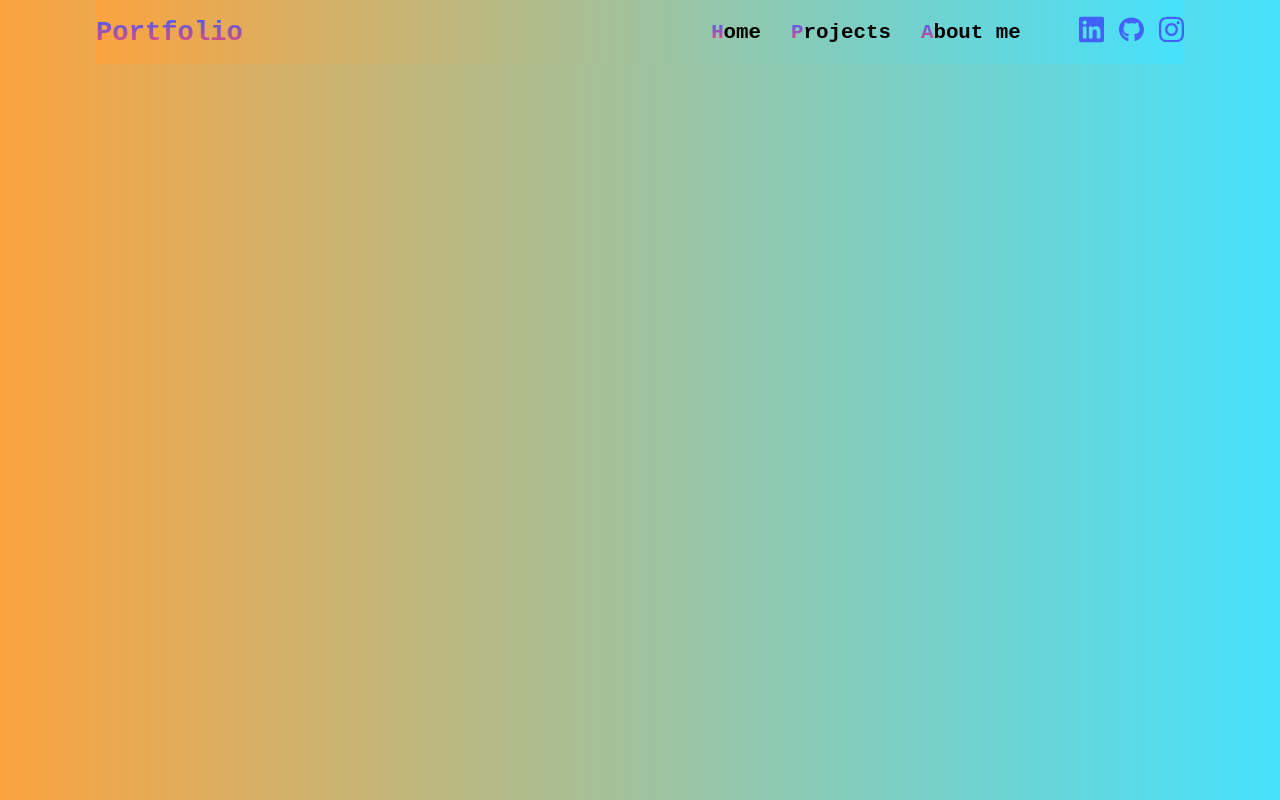
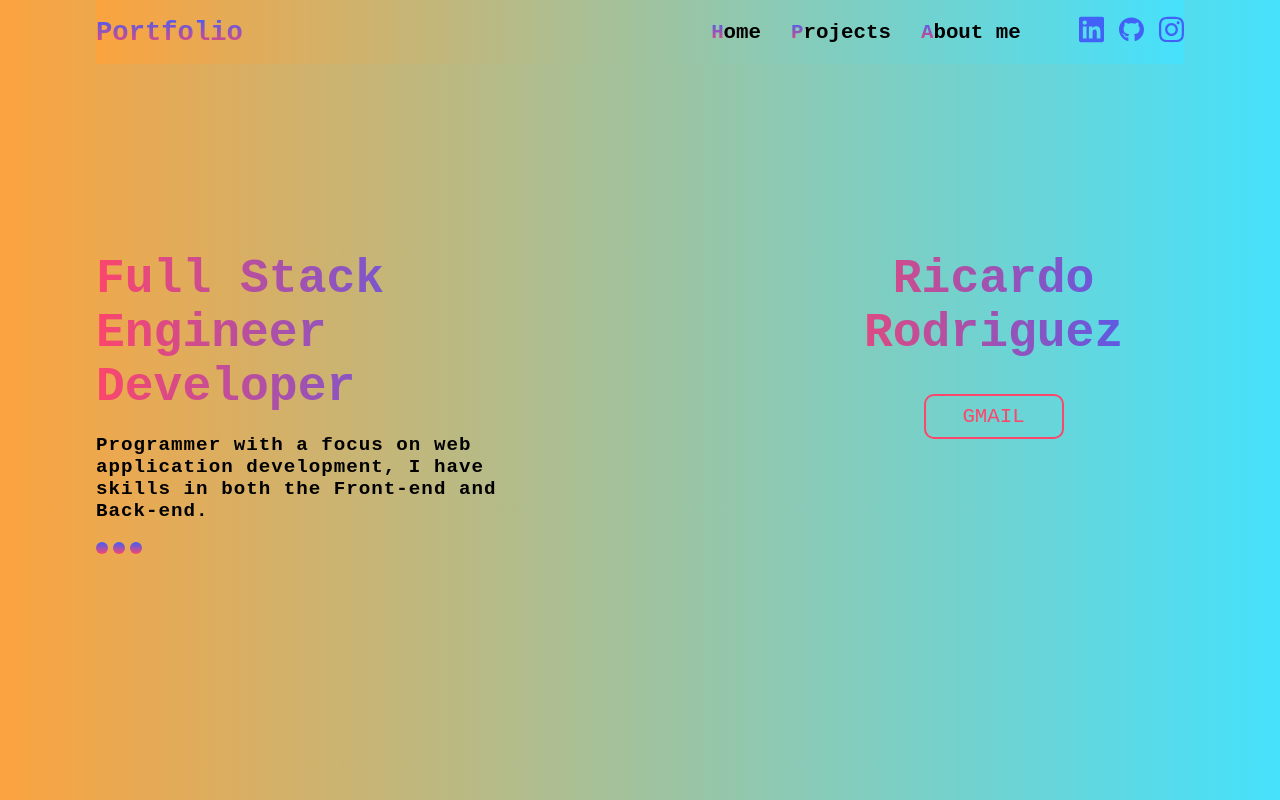
Before and after one commit to rickenofficial/Portfolio, a React (Vite) app: page / in a window 1280 px wide. Built offline with nearby package versions, Linux system fonts and the light colour scheme.

Commit message:
fixing the paths for the routes because i change before

```diff
--- a/src/App.jsx
+++ b/src/App.jsx
@@ -11,7 +11,7 @@ function App() {
     <div>
       <Menu/>
       <Routes>
-        <Route path='/Portfolio-React/' element={<Inicio/>}/>
+        <Route path='/' element={<Inicio/>}/>
         <Route path='/Portfolio-React/proyectos' element={<Proyectos/>}/>
         <Route path='/Portfolio-React/sobremi' element={<SobreMi/>}/>
       </Routes>
--- a/src/Menu/Menu.jsx
+++ b/src/Menu/Menu.jsx
@@ -13,7 +13,7 @@ const Menu = () => {
 
             <nav className={styles.nav}>
 
-              <Link to='/Portfolio-React/'><span>H</span>ome</Link>
+              <Link to='/'><span>H</span>ome</Link>
 
               <Link to='/Portfolio-React/proyectos'><span>P</span>rojects</Link>
 
@@ -23,7 +23,7 @@ const Menu = () => {
 
             <nav className={styles.navMobile}>
 
-              <Link to='/Portfolio-React/'>
+              <Link to='/'>
                 <img width='40px' src={home} alt="" />
               </Link>
 
```
